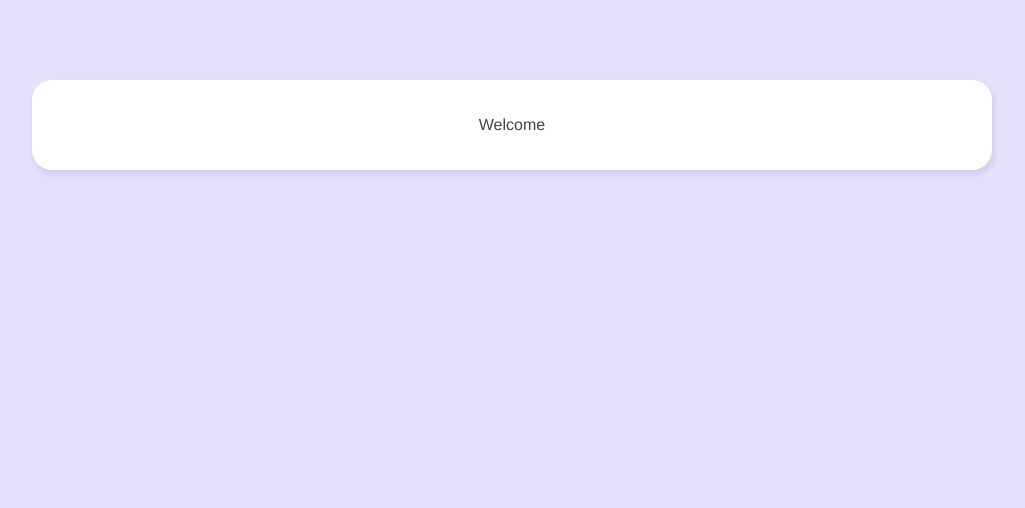
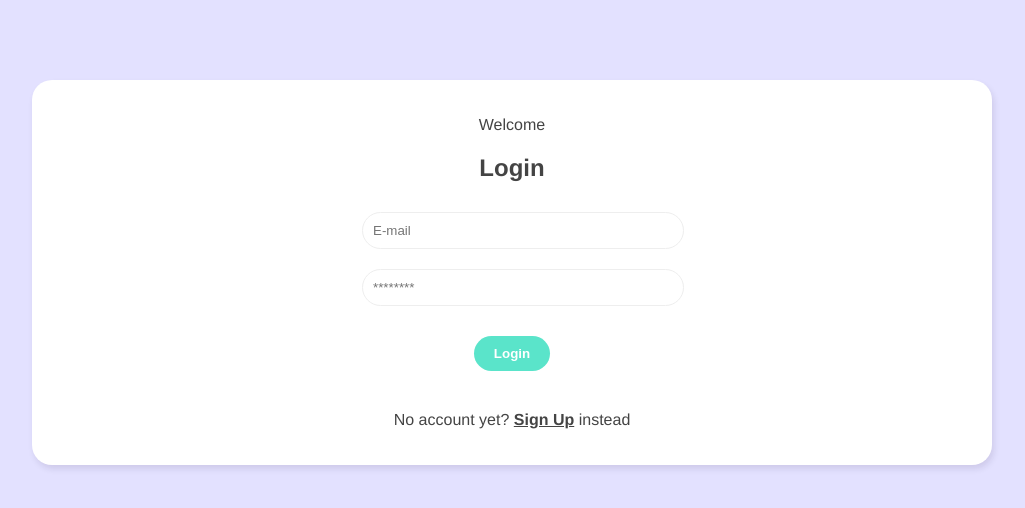
Before and after one commit to J0nas7/Live-Chat-Room-with-Authentication, a Vue app: page / in a window 1280 px wide. Shown: the top 508 px of the page, without its empty margins (128-1153 px from the left). Built offline with nearby package versions, Linux system fonts and the light colour scheme.

Commit message:
Login/signup frontend done

```diff
--- /dev/null
+++ b/src/components/LoginForm.vue
@@ -0,0 +1,30 @@
+<template>
+  <form @submit.prevent="handleSubmit">
+      <input type="email" required placeholder="E-mail" v-model="email">
+      <input type="password" required placeholder="********" v-model="password">
+      <button>Login</button>
+  </form>
+</template>
+
+<script>
+import { ref } from '@vue/reactivity'
+export default {
+    setup() {
+        // refs
+        const email = ref('')
+        const password = ref('')
+
+        const handleSubmit = () => {
+            console.log(email.value, password.value)
+        }
+
+        return {
+            email, password, handleSubmit
+        }
+    }
+}
+</script>
+
+<style>
+
+</style>
--- /dev/null
+++ b/src/components/SignupForm.vue
@@ -0,0 +1,32 @@
+<template>
+  <form @submit.prevent="handleSubmit">
+      <input type="text" required placeholder="Displayname" v-model="displayName">
+      <input type="email" required placeholder="E-mail" v-model="email">
+      <input type="password" required placeholder="********" v-model="password">
+      <button>Signup</button>
+  </form>
+</template>
+
+<script>
+import { ref } from '@vue/reactivity'
+export default {
+    setup() {
+        // refs
+        const displayName = ref('')
+        const email = ref('')
+        const password = ref('')
+
+        const handleSubmit = () => {
+            console.log(displayName.value, email.value, password.value)
+        }
+
+        return {
+            displayName, email, password, handleSubmit
+        }
+    }
+}
+</script>
+
+<style>
+
+</style>
--- a/src/views/Welcome.vue
+++ b/src/views/Welcome.vue
@@ -1,12 +1,31 @@
 <template>
   <div class="welcome container">
       <p>Welcome</p>
+      <div v-if="showLogin">
+        <h2>Login</h2>
+        <LoginForm />
+        <p>No account yet? <span @click="showLogin = false">Sign Up</span> instead</p>
+      </div>
+      <div v-else>
+        <h2>Sign Up</h2>
+        <SignupForm />
+        <p>Already registered? <span @click="showLogin = true">Login</span> instead</p>
+      </div>
   </div>
 </template>
 
 <script>
+import SignupForm from '../components/SignupForm.vue'
+import LoginForm from '../components/LoginForm.vue'
+import { ref } from '@vue/reactivity'
+
 export default {
+    components: { SignupForm, LoginForm },
+    setup() {
+        const showLogin = ref(true)
 
+        return { showLogin }
+    }
 }
 </script>
 
@@ -15,4 +34,30 @@ export default {
     text-align: center;
     padding: 20px 0;
 }
+/* form styles */
+  .welcome form {
+    width: 300px;
+    margin: 20px auto;
+  }
+  .welcome label {
+    display: block;
+    margin: 20px 0 10px;
+  }
+  .welcome input {
+    width: 100%;
+    padding: 10px;
+    border-radius: 20px;
+    border: 1px solid #eee;
+    outline: none;
+    color: #999;
+    margin: 10px auto;
+  }
+     .welcome span{
+    font-weight: bold;
+    text-decoration: underline;
+    cursor: pointer;
+  }
+  .welcome button {
+    margin: 20px auto;
+  }
 </style>
```
